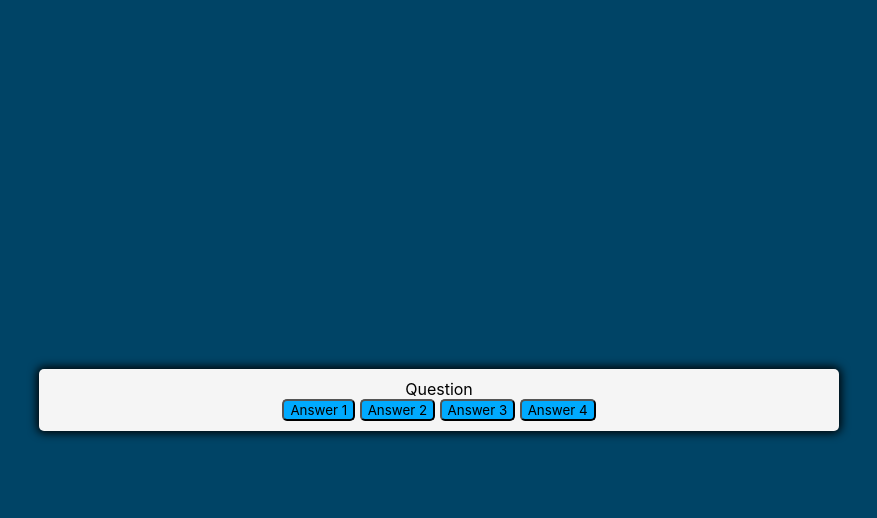
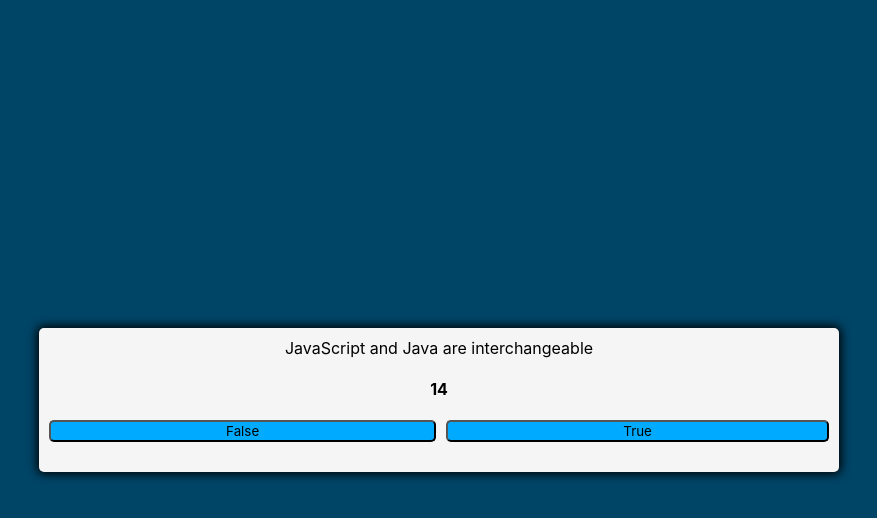
Before and after one commit to Nativeblanks/jsquiz, a plain HTML site: page index.html in a window 1280 px wide. Both pictures are taken after a click on the button "start". Shown: the whole page, without its empty margins (201-1078 px from the left). Drawn offline with Linux system fonts and the light colour scheme.

Commit message:
add countdown timer

```diff
--- a/index.html
+++ b/index.html
@@ -12,8 +12,9 @@
 
     <div class="container">
         <div id="question-container" class="hide">
-            <div class="question">Question</div>
-            <div class="answer-buttons" class="btn-grid" >
+            <div id="question">Question</div>
+             <h4 class = "text-right" id =timer></h4>
+            <div id="answer-buttons" class="btn-grid" >
                 <button class="btn">Answer 1</button>
                 <button class="btn">Answer 2</button>
                 <button class="btn">Answer 3</button>
--- a/script.js
+++ b/script.js
@@ -1,36 +1,132 @@
 
+// consts defined
+const startButton = document.getElementById('start-btn');
+const nextButton = document.getElementById('next-btn');
+const questionContainerElement = document.getElementById('question-container');
+const questionElement = document.getElementById('question');
+const answerButtonsElement = document.getElementById('answer-buttons');
 
+// variables
+let shuffledQuestions, currentQuestionIndex
 
+//  set timer
+var count = 20;
+var interval = setInterval(function(){
+  document.getElementById('timer').innerHTML=count;
+  count--;
+  if (count === 0){
+    clearInterval(interval);
+    resetState()
+    document.getElementById('timer').innerHTML='Out of Time';
+  }
+}, 1000);
 
-const startButton = document.getElementById("start-btn");
-const questionContainerElement = document.getElementById("question-container");
-
-startButton.addEventListener("click", startGame);
-
-
+//  Start button action
+startButton.addEventListener('click', startGame)
+nextButton.addEventListener('click', () => {
+  currentQuestionIndex++
+  setNextQuestion()
+  countdown()
+})
+// start game function
 function startGame() {
-    console.log("started");
-    startButton.classList.add("hide");
-    questionContainerElement.classList.remove("hide");
-    setNextQuestion();
+  startButton.classList.add('hide')
+  shuffledQuestions = questions.sort(() => Math.random() - .5)
+  currentQuestionIndex = 0
+  questionContainerElement.classList.remove('hide')
+  setNextQuestion()
+}
+// showing and randomizing the question order
+function setNextQuestion() {
+  resetState()
+  showQuestion(shuffledQuestions[currentQuestionIndex])
 }
 
-function setNextQuestion() {
-
+function showQuestion(question) {
+  questionElement.innerText = question.question
+  question.answers.forEach(answer => {
+    const button = document.createElement('button')
+    button.innerText = answer.text
+    button.classList.add('btn')
+    if (answer.correct) {
+      button.dataset.correct = answer.correct
+    }
+    button.addEventListener('click', selectAnswer)
+    answerButtonsElement.appendChild(button)
+  })
+}
+// to clear out previous information before putting the new data on the screen
+function resetState() {
+  clearStatusClass(document.body)
+  nextButton.classList.add('hide')
+  while (answerButtonsElement.firstChild) {
+    answerButtonsElement.removeChild(answerButtonsElement.firstChild)
+  }
 }
 
-
-
-function selectAnser() {
-
+function selectAnswer(e) {
+  const selectedButton = e.target
+  const correct = selectedButton.dataset.correct
+  setStatusClass(document.body, correct)
+  Array.from(answerButtonsElement.children).forEach(button => {
+    setStatusClass(button, button.dataset.correct)
+  })
+  if (shuffledQuestions.length > currentQuestionIndex + 1) {
+    nextButton.classList.remove('hide')
+  } else {
+    startButton.innerText = 'Restart'
+    startButton.classList.remove('hide')
+  }
 }
 
-const question = [
-    {
-        question: "what is 2 + 2",
-        answer : [
-            { text: "4", correct: true },
-            { text: "22", correct: false },
-        ]
-    }
+function setStatusClass(element, correct) {
+  clearStatusClass(element)
+  if (correct) {
+    element.classList.add('correct')
+  } else {
+    element.classList.add('wrong')
+  }
+}
+
+function clearStatusClass(element) {
+  element.classList.remove('correct')
+  element.classList.remove('wrong')
+}
+
+//  questions and answers available
+const questions = [
+  {
+    question: 'JavaScript and Java are interchangeable',
+    answers: [
+      { text: 'False', correct: true },
+      { text: 'True', correct: false }
+    ]
+  },
+  {
+    question: 'Inside which HTML element do we put the JavaScript?',
+    answers: [
+      { text: '<script>', correct: true },
+      { text: '<javascript>', correct: false },
+      { text: '<js>', correct: false },
+      { text: '<scripting>', correct: false }
+    ]
+  },
+  {
+    question: 'How do you write "Hello World" in an alert box?',
+    answers: [
+      { text: 'msg("Hello World")', correct: false },
+      { text: 'alertBox("Hello World")', correct: false },
+      { text: 'alert("Hello World")', correct: true },
+      { text: 'msgBox("Hello World")', correct: false }
+    ]
+  },
+  {
+    question: 'How do you call a function named "myFunction"?',
+    answers: [
+      { text: 'call function myFunction()', correct: false },
+      { text: 'myFunction()', correct: true },
+      { text: 'call myfunction()', correct: false },
+      { text: 'oh function myFunction', correct: false }
+    ]
+  }
 ]
```
